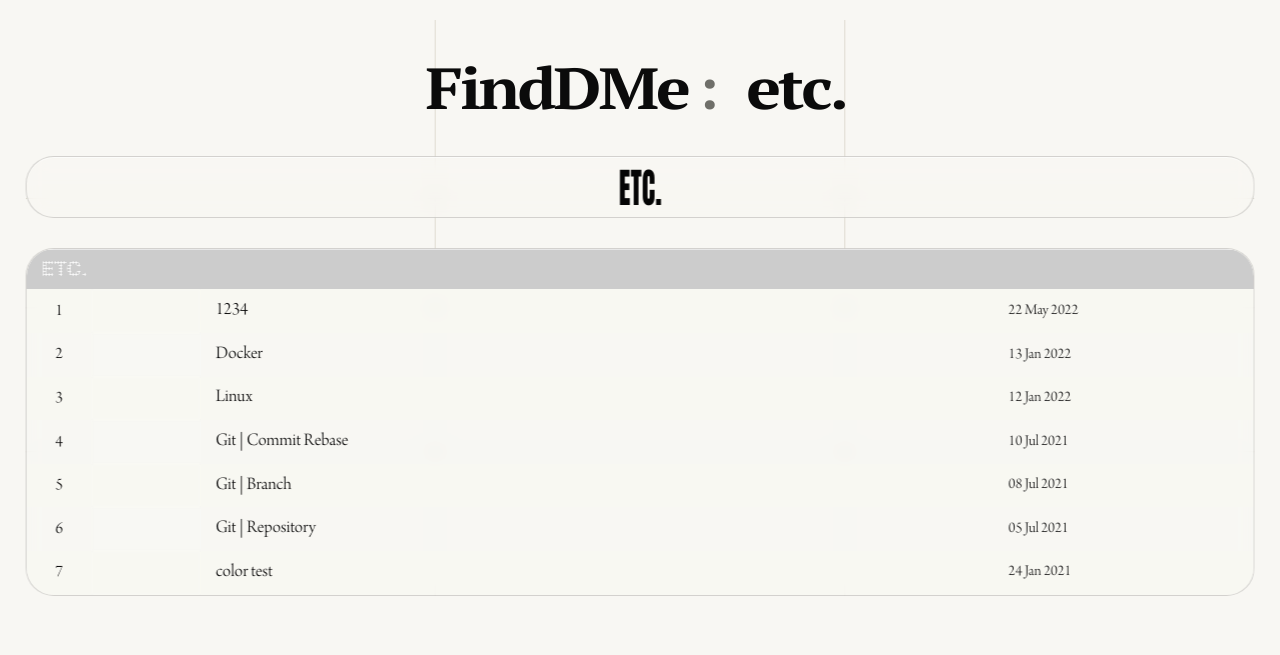
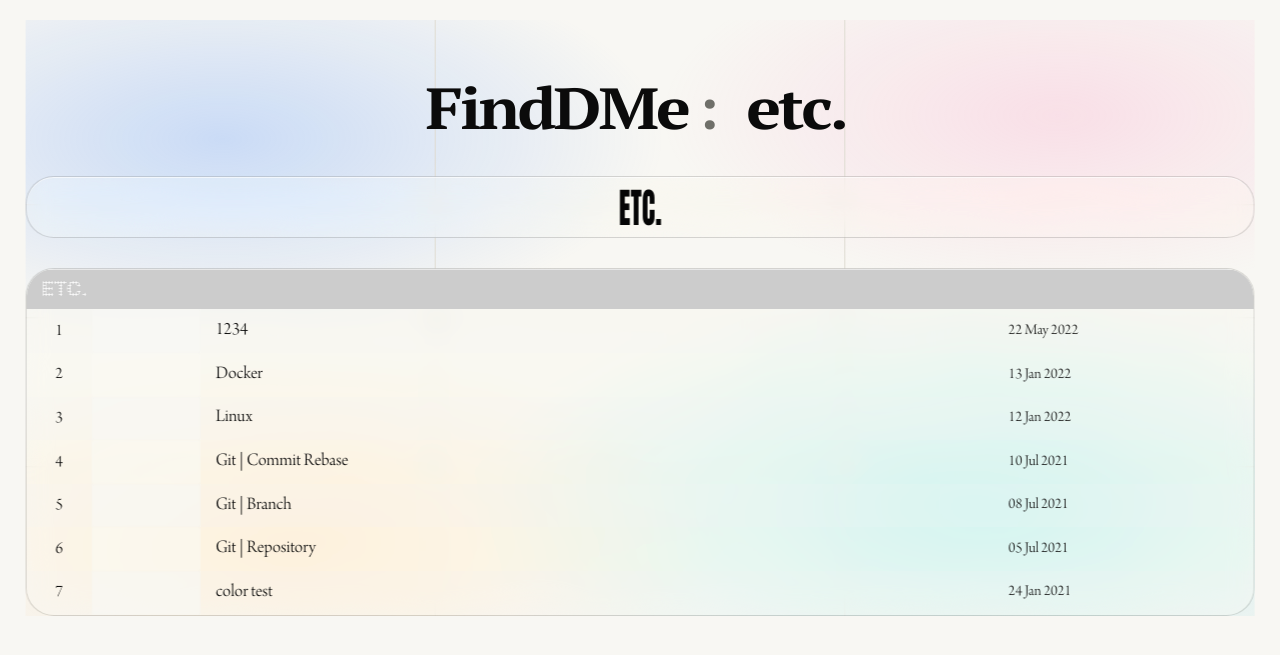
Before and after one commit to finddme/finddme.github.io, a Jekyll site: the page built from blog/etc.html, in a window 1280 px wide. Shown: the top 655 px of the page. Built offline with Jekyll 4.4.1, drawn with Linux system fonts in a browser that asks for light colours; nearby versions of some CDN libraries; some web fonts are replaced; comment, search, counter and statistics services are not loaded.

Commit message:
feat(archive): SVG feDisplacementMap refraction + pastel backdrop for real glass depth

```diff
--- a/_includes/archive-sheet.html
+++ b/_includes/archive-sheet.html
@@ -1,4 +1,13 @@
 <section class="archive-sheet" aria-label="{{ page.title }} post archive">
+  <svg class="archive-sheet__glass-defs" aria-hidden="true" focusable="false" width="0" height="0">
+    <defs>
+      <filter id="archiveGlassDistort" x="-25%" y="-25%" width="150%" height="150%" color-interpolation-filters="sRGB">
+        <feTurbulence type="fractalNoise" baseFrequency="0.011 0.011" numOctaves="2" seed="7" result="noise" />
+        <feGaussianBlur in="noise" stdDeviation="2.2" result="smooth" />
+        <feDisplacementMap in="SourceGraphic" in2="smooth" scale="26" xChannelSelector="R" yChannelSelector="G" />
+      </filter>
+    </defs>
+  </svg>
   <div class="archive-sheet__backdrop" aria-hidden="true">
     <svg viewBox="0 0 100 100" preserveAspectRatio="none" focusable="false">
       <g class="archive-sheet__backdrop-lines">
--- a/_scss/component/_archive-sheet.scss
+++ b/_scss/component/_archive-sheet.scss
@@ -88,10 +88,21 @@
 }
 
 .archive-sheet__backdrop {
+  background:
+    radial-gradient(58% 52% at 16% 20%, rgba(96, 156, 255, 0.30), transparent 62%),
+    radial-gradient(52% 48% at 84% 16%, rgba(255, 150, 196, 0.24), transparent 62%),
+    radial-gradient(66% 58% at 78% 82%, rgba(72, 206, 214, 0.26), transparent 64%),
+    radial-gradient(58% 54% at 22% 88%, rgba(255, 198, 128, 0.22), transparent 62%);
   inset: 0;
   pointer-events: none;
   position: fixed;
   z-index: 0;
+}
+
+.archive-sheet__glass-defs {
+  height: 0;
+  position: absolute;
+  width: 0;
 }
 
 .archive-sheet__backdrop svg {
@@ -186,9 +197,9 @@
 }
 
 .archive-sheet__tabs {
-  background: rgba(248, 247, 243, 0.62);
-  -webkit-backdrop-filter: blur(10px);
-  backdrop-filter: blur(10px);
+  background: rgba(248, 247, 243, 0.32);
+  -webkit-backdrop-filter: blur(12px) saturate(170%);
+  backdrop-filter: url(#archiveGlassDistort) blur(12px) saturate(170%);
   border: 1px solid var(--archive-border);
   border-radius: 1.4rem;
   box-shadow: inset 0 1px 0 rgba(255, 255, 255, 0.6);
@@ -260,9 +271,9 @@
 }
 
 .archive-sheet__sections {
-  background: rgba(248, 247, 243, 0.62);
-  -webkit-backdrop-filter: blur(10px);
-  backdrop-filter: blur(10px);
+  background: rgba(248, 247, 243, 0.32);
+  -webkit-backdrop-filter: blur(12px) saturate(170%);
+  backdrop-filter: url(#archiveGlassDistort) blur(12px) saturate(170%);
   border: 1px solid var(--archive-border);
   border-radius: 1.4rem;
   box-shadow: inset 0 1px 0 rgba(255, 255, 255, 0.6);
@@ -282,14 +293,14 @@
   background-color: transparent;
   background-image:
     radial-gradient(circle, #ffffff 46%, transparent 50%),
-    linear-gradient(rgba(204, 204, 204, 0.55), rgba(204, 204, 204, 0.55));
+    linear-gradient(rgba(204, 204, 204, 0.32), rgba(204, 204, 204, 0.32));
   background-position: 0 0, 0 0;
   background-repeat: repeat, no-repeat;
   background-size: 3px 3px, auto;
   -webkit-background-clip: text, border-box;
   background-clip: text, border-box;
-  -webkit-backdrop-filter: blur(8px);
-  backdrop-filter: blur(8px);
+  -webkit-backdrop-filter: blur(10px) saturate(160%);
+  backdrop-filter: url(#archiveGlassDistort) blur(10px) saturate(160%);
   border-bottom: 0;
   box-shadow: inset 0 1px 0 rgba(255, 255, 255, 0.55);
   color: #050505;
@@ -316,7 +327,7 @@
 
 .archive-sheet__row {
   align-items: stretch;
-  background: rgba(248, 247, 243, 0.55);
+  background: rgba(248, 247, 243, 0.30);
   display: grid;
   grid-template-columns: 3.25rem 5.45rem minmax(0, 1fr) minmax(8.5rem, 13rem);
   min-height: 2.18rem;
@@ -334,7 +345,7 @@
 
 // 구분선 없이 surface 반투명만으로 행 구분 (홀짝 다른 투명도).
 .archive-sheet__row:nth-of-type(even) {
-  background: rgba(248, 247, 243, 0.38);
+  background: rgba(248, 247, 243, 0.16);
 }
 
 .archive-sheet__row::after {
@@ -351,7 +362,7 @@
 
 .archive-sheet__row:hover,
 .archive-sheet__row:focus-visible {
-  background: rgba(248, 247, 243, 0.96);
+  background: rgba(248, 247, 243, 0.72);
   box-shadow: 0 6px 16px rgba(0, 0, 0, 0.12);
   min-height: 2.9rem;
   outline: 0;
```
